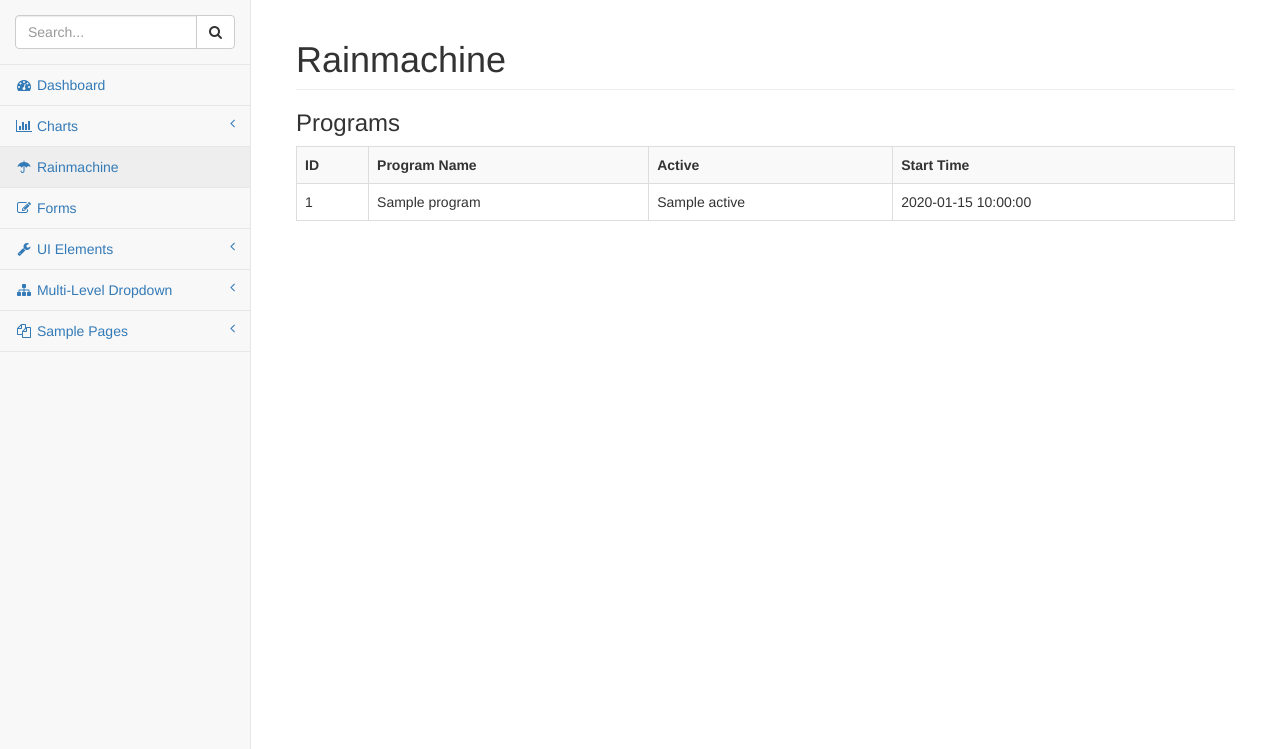
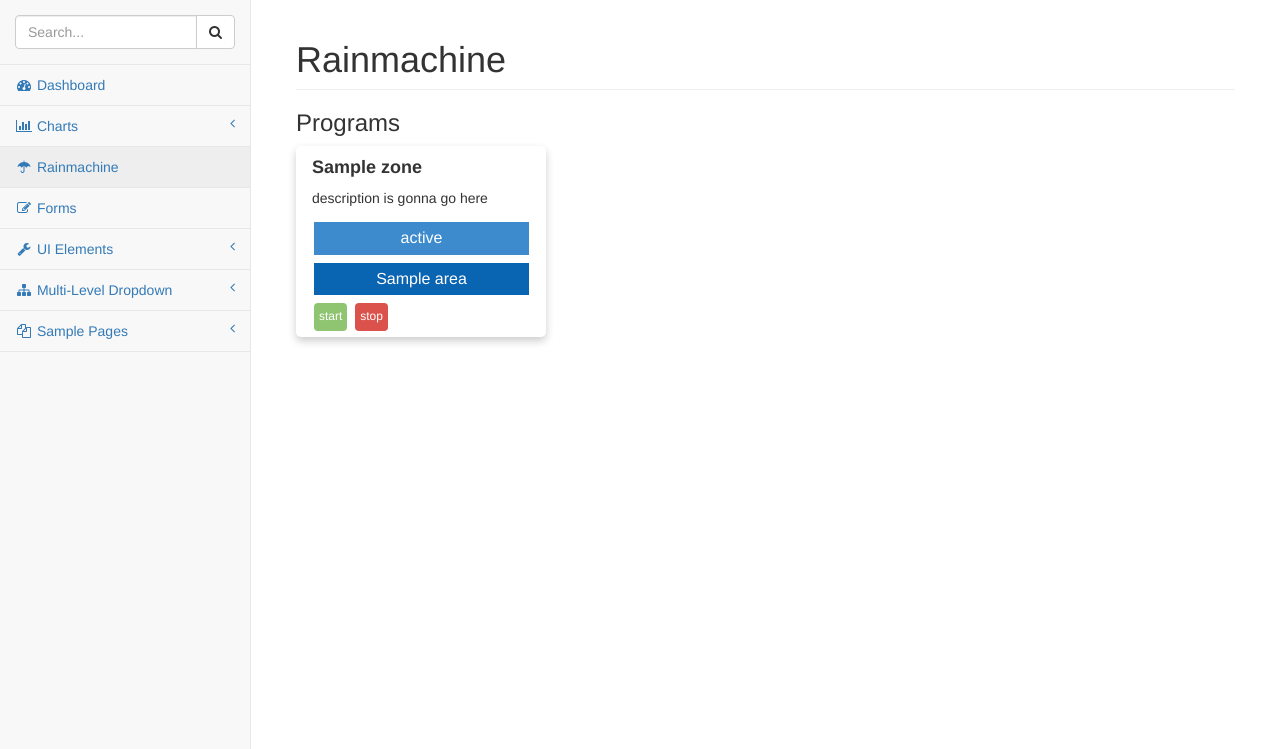
Before and after one commit to byutopia/Capstone, a Flask app: template templates/rainmachine.html in a window 1280 px wide. Shown: the part 51-800 px from the top of the page. Run offline with Flask 2, Linux system fonts and the light colour scheme; the template is opened without the code that fills it: most values are stand-ins (such as "Sample title", 1, 10 or a date in 2020); some libraries are stand-ins or nearby versions.

Commit message:
Changes to Rainmachine to display zones, as well as styling to display them as a grid.

```diff
--- a/rainmachine/API.py
+++ b/rainmachine/API.py
@@ -5,7 +5,7 @@ class API:
     access_token = False
     sid = False
     #URL = "https://my.rainmachine.com/s/{}/{}?access_token={}"
-    URI = "10.10.106.71:8080"
+    URI = "10.10.108.144:8080"
     URL = "https://{}/api/4/{}?access_token={}"
 
     email = "salsahonor@gmail.com"
--- a/rainmachine/controller.py
+++ b/rainmachine/controller.py
@@ -14,13 +14,14 @@ def rainmachine():
     if api.init['error'] != 0:
         return api.init['message']
     try:
-        req = api.get("program")
+        #req = api.get("program")
+        req = api.get("zone")
         if req['error'] != 0:
             return req['message']
         else:
             res = req['result']
             # return the template
-            return render_template("rainmachine.html", programs=res['programs'])
+            return render_template("rainmachine.html", zones=res['zones'])
     except ValueError:
         return "Error reading API response"
 
--- /dev/null
+++ b/static/css/rainmachine.css
@@ -0,0 +1,45 @@
+.card {
+    /* Add shadows to create the "card" effect */
+    box-shadow: 0 4px 8px 0 rgba(0,0,0,0.2);
+    transition: 0.3s;
+    border-radius: 5px;
+    width: 25rem;
+    display: inline-block;
+    border-radius: 5px;
+}
+
+/* Add some padding inside the card container */
+.raintainer {
+    padding: 2px 16px;
+}
+
+img {
+    border-radius: 5px 5px 0 0;
+    width: 250px;
+    height: auto;
+}
+button.onOff{
+	border-radius: 4px;
+	border: none;
+    color: white;
+    padding: 5px;
+    text-align: center;
+    text-decoration: none;
+    display: inline-block;
+    font-size: 12px;
+    margin: 4px 2px;
+    cursor: pointer;
+}
+div.status{
+	/*border-radius: 4px;*/
+	border: none;
+    color: white;
+    padding: 5px;
+    text-align: center;
+    text-decoration: none;
+    display: inline-block;
+    font-size: 16px;
+    margin: 4px 2px;
+    /*cursor: pointer;*/
+    width: 21.5rem;
+}
--- a/templates/rainmachine.html
+++ b/templates/rainmachine.html
@@ -7,25 +7,19 @@
 
 <!doctype html>
 <title>Rainmachine</title>
+<link rel="stylesheet" type="text/css" href="css/rainmachine.css">
 <h3>Programs</h3>
 
-
-<div class="table-responsive">
-<table class="table table-bordered table-hover table-striped" >
-	<tr>
-		<th>ID</th>
-		<th>Program Name</th>
-		<th>Active</th>
-		<th>Start Time</th>
-	</tr>
-{% for p in programs %}
-	<tr>
-		<td>{{ p.uid|e }}</td>
-		<td>{{ p.name|e }}</td>
-		<td>{{ p.active|e }}</td>
-		<td>{{ p.startTime|e }}</td>
-	</tr>
+{% for z in zones %}
+<div class="card">
+<div class="raintainer">
+<h4><b>{{ z.name|e }}</b></h4> <!-- ZONES here -->
+<p>description is gonna go here</p> <!-- Description-->
+<div class="status" style="background-color: #3D8BCD;">{{ z.state|e }}</div><br>
+<div class="status" style="background-color: #0964B2;">{{ z.area|e }}</div><br>
+<button class="onOff" style="background-color: #8FC470;">start</button>
+<button class="onOff" style="background-color: #DB524C;">stop</button>
+</div>
+</div>
 {% endfor %}
-</table>
-</div>
 {% endblock %}
```
